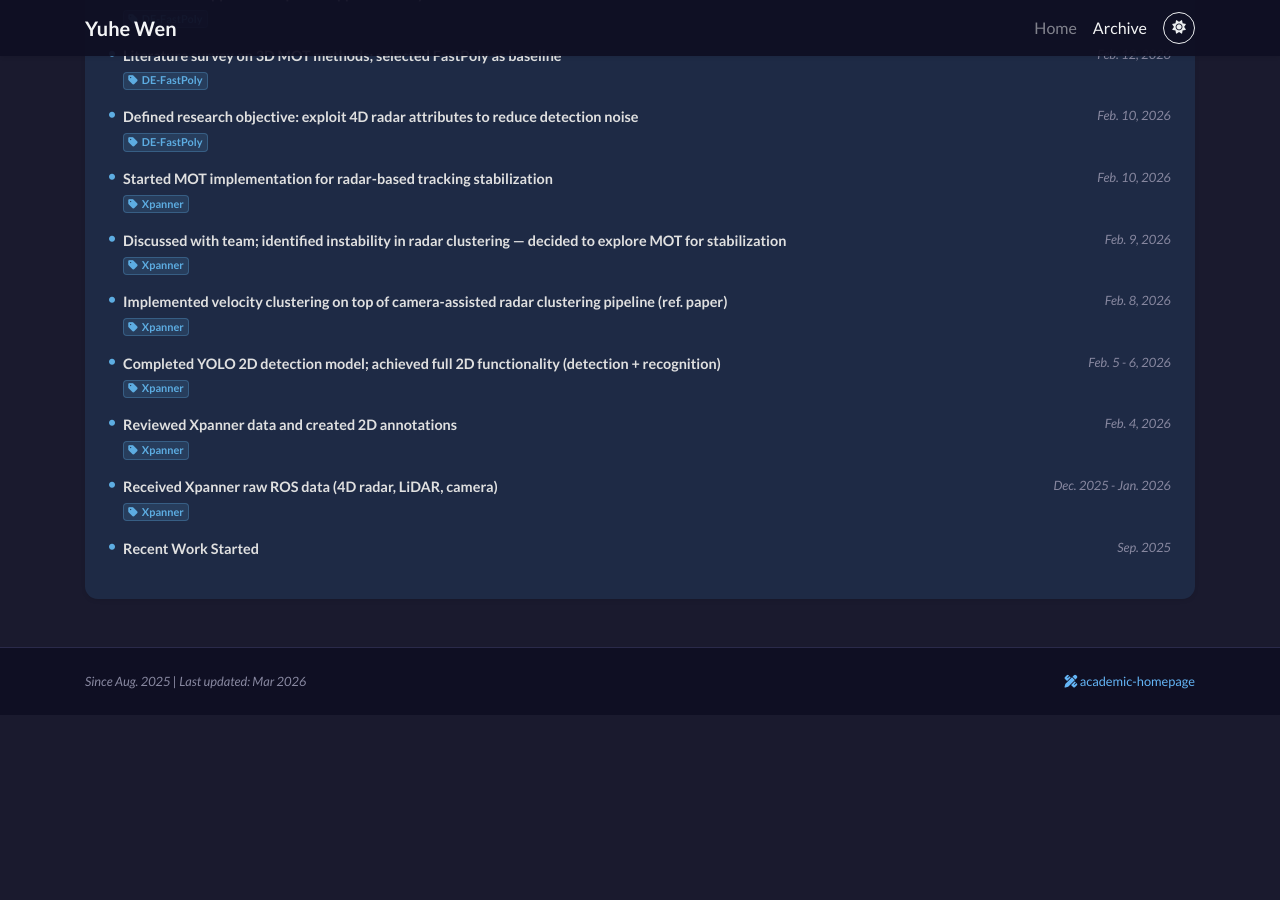
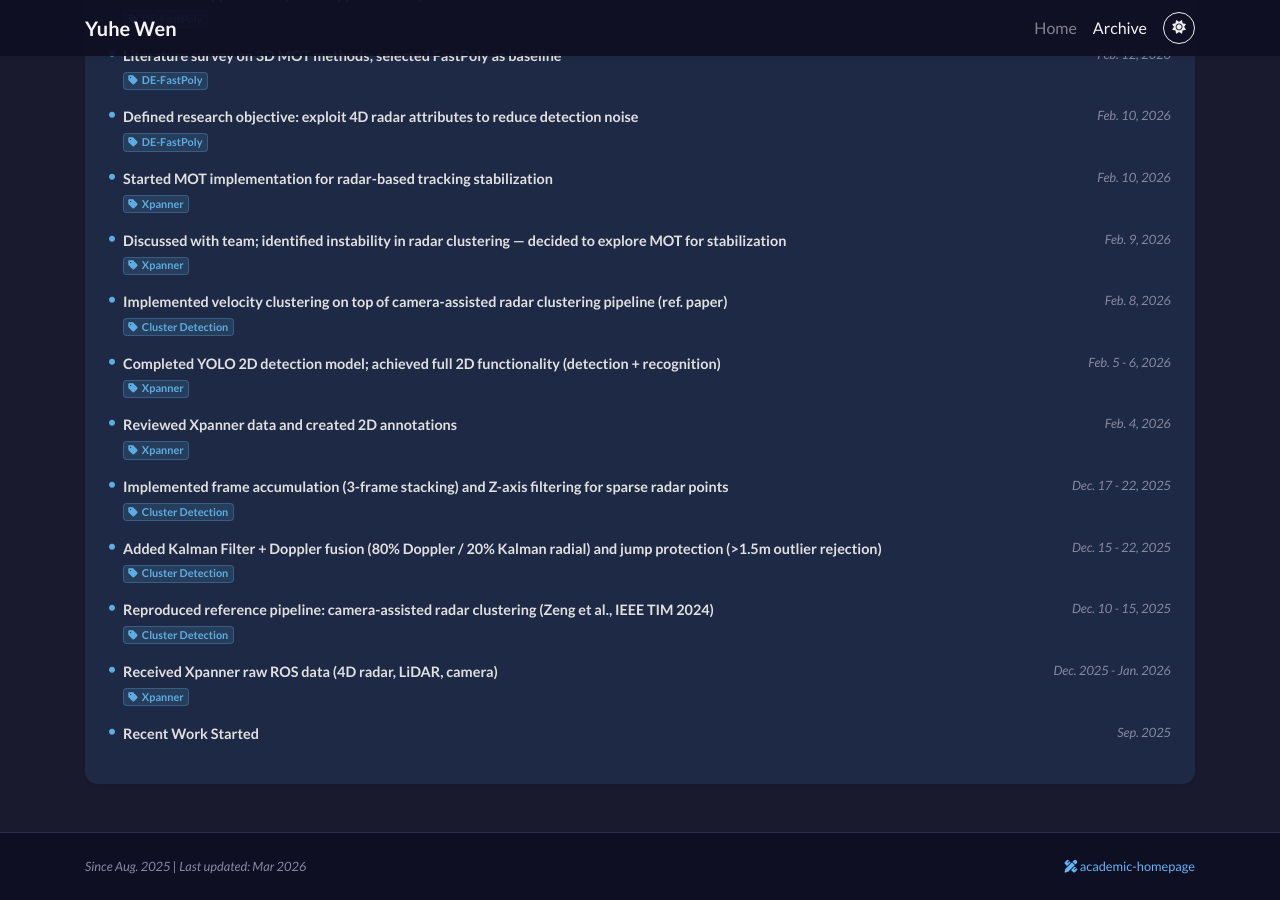
Before and after one commit to solomon0256/solomon0256.github.io, a Jekyll site: the page built from archive.html, in a window 1280 px wide and 900 px high, scrolled down 1516 px. Built offline with Jekyll 4.4.1, drawn with Linux system fonts in a browser that asks for light colours; nearby versions of some CDN libraries; a style sheet for code colours, icons or effects is not loaded; before the commit the page ends 2231 px from its top, so only the background shows below that.

Commit message:
Add Cluster Detection timeline entries (Dec 2025) to Recent Work
- Dec 10-15: Reproduced reference pipeline
- Dec 15-22: Added Kalman Filter + Doppler fusion, jump protection
- Dec 17-22: Frame accumulation + Z-axis filtering
- Feb 8 velocity clustering tagged as Cluster Detection

```diff
--- a/_data/profile.yml
+++ b/_data/profile.yml
@@ -67,8 +67,26 @@ recent_work:
   - title: "Received Xpanner raw ROS data (4D radar, LiDAR, camera)"
     description: ""
     date: "Dec. 2025 - Jan. 2026"
+    sort_date: 2025-12-01
+    project: "Xpanner"
+
+  - title: "Reproduced reference pipeline: camera-assisted radar clustering (Zeng et al., IEEE TIM 2024)"
+    description: ""
+    date: "Dec. 10 - 15, 2025"
+    sort_date: 2025-12-10
+    project: "Cluster Detection"
+
+  - title: "Added Kalman Filter + Doppler fusion (80% Doppler / 20% Kalman radial) and jump protection (>1.5m outlier rejection)"
+    description: ""
+    date: "Dec. 15 - 22, 2025"
     sort_date: 2025-12-15
-    project: "Xpanner"
+    project: "Cluster Detection"
+
+  - title: "Implemented frame accumulation (3-frame stacking) and Z-axis filtering for sparse radar points"
+    description: ""
+    date: "Dec. 17 - 22, 2025"
+    sort_date: 2025-12-17
+    project: "Cluster Detection"
 
   - title: "Reviewed Xpanner data and created 2D annotations"
     description: ""
@@ -86,7 +104,7 @@ recent_work:
     description: ""
     date: "Feb. 8, 2026"
     sort_date: 2026-02-08
-    project: "Xpanner"
+    project: "Cluster Detection"
 
   - title: "Discussed with team; identified instability in radar clustering — decided to explore MOT for stabilization"
     description: ""
```
